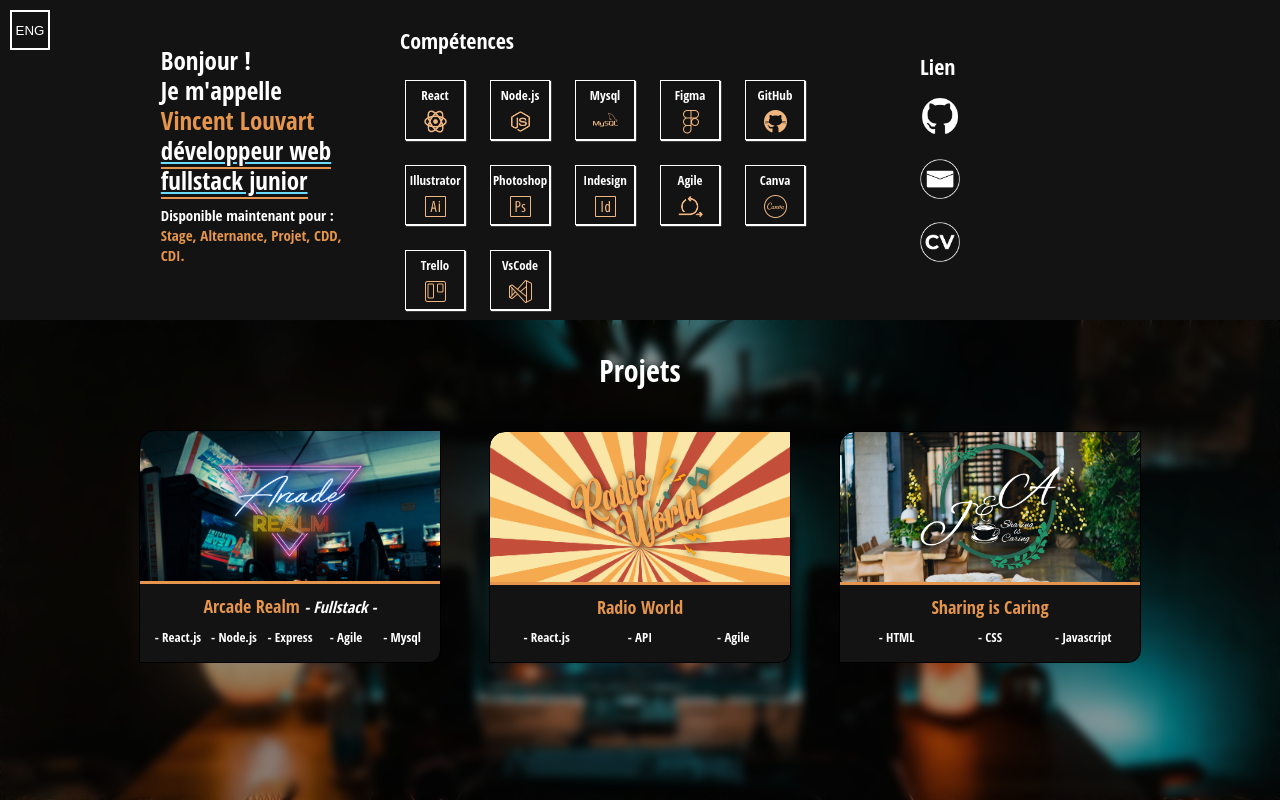
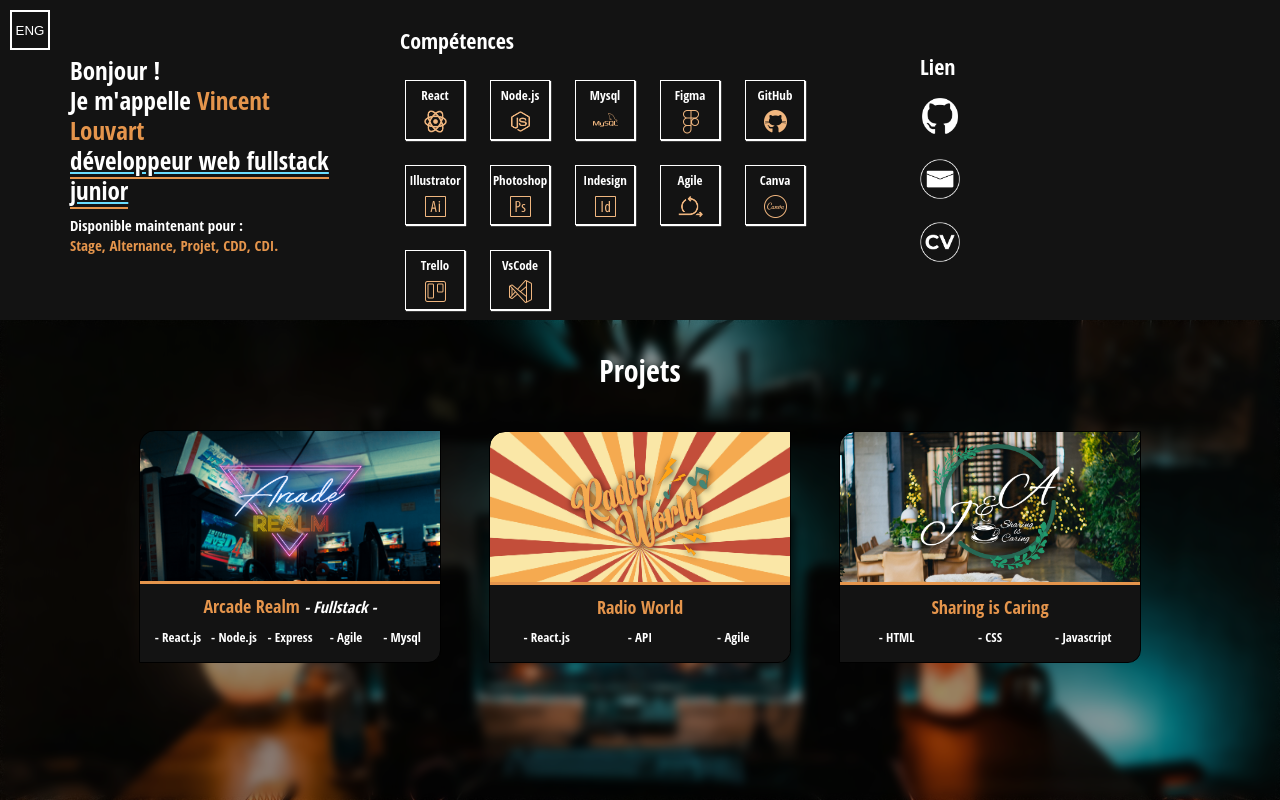
Before and after one commit to Vince441/Portfolio, a website: page index.html in a window 1280 px wide. Drawn offline with Linux system fonts and the light colour scheme; a web font is replaced by a local one.

Commit message:
modif media query 1024px

```diff
--- a/styles/_Responsive.scss
+++ b/styles/_Responsive.scss
@@ -116,7 +116,6 @@
     .profil {
       width: 300px;
       padding-top: 0;
-      padding-left: 8%;
 
       h1{
         font-size: 2.5rem;
```
Also changed, not shown: styles.css, 1 other file.
